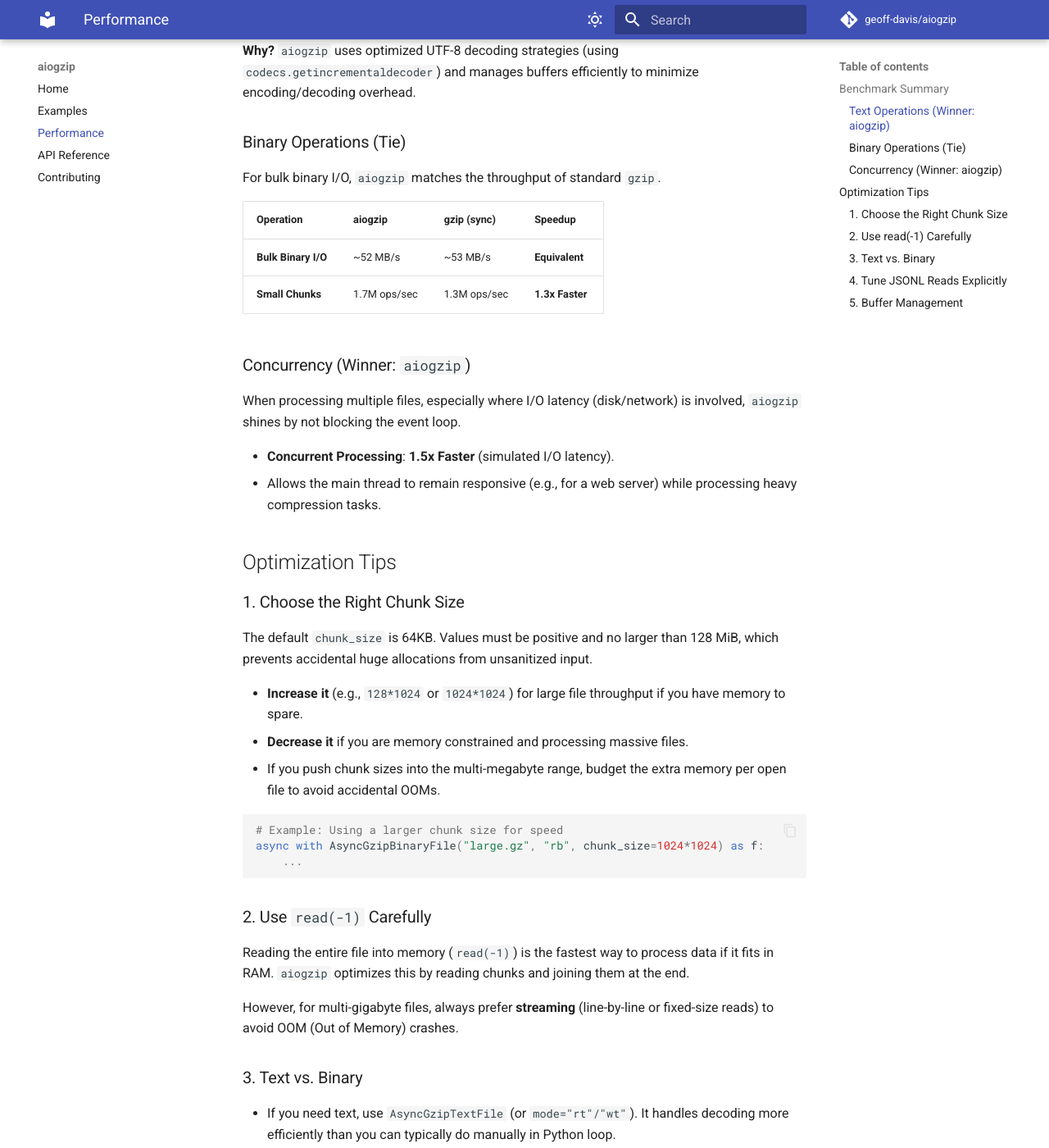
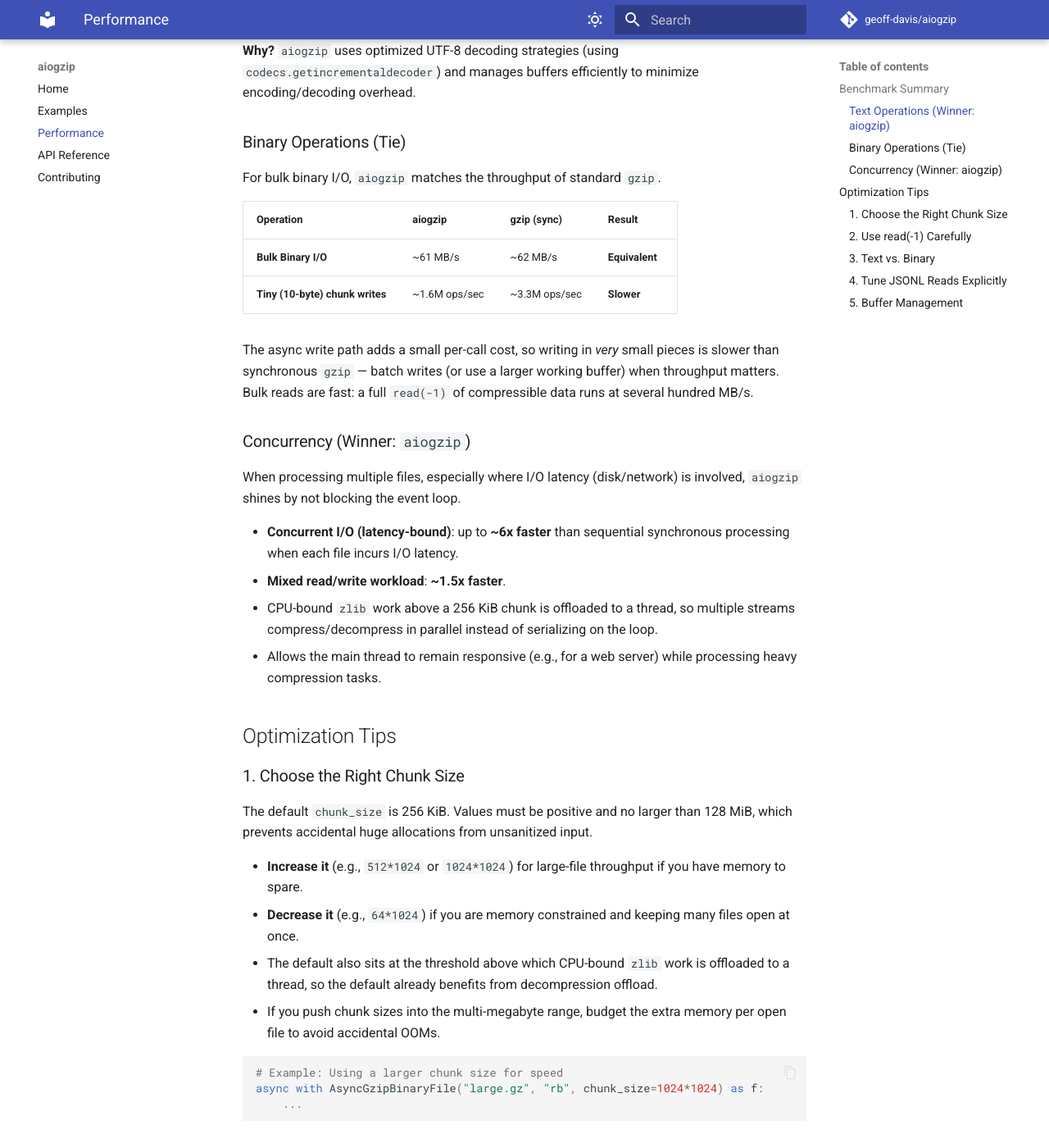
Before and after one commit to geoff-davis/aiogzip, an MkDocs documentation site: the page built from docs/performance.md, in a window 1280 px wide and 1400 px high, scrolled down 658 px. Shown: the whole window at 82% size. Built offline with MkDocs 1.6.1 and Material for MkDocs 9.7.7, drawn with Linux system fonts in a browser that asks for light colours; comment, search, counter and statistics services are not loaded; some of the changed text lies outside the part shown.

Commit message:
Refresh docs for the 256 KiB default and current performance numbers
- docs/performance.md: the default chunk_size is now 256 KiB (was 64KB); fix the
  chunk-size tip that suggested 128 KiB as an "increase" (now below the default);
  refresh the benchmark tables from a current run (text ~2.9x, binary bulk
  equivalent, JSONL ~1.8x, line iteration ~1.35M/s, concurrency up to ~6x when
  latency-bound) and correct the small-chunk row (aiogzip is slower, not faster,
  for tiny writes).
- README.md: reword the Binary I/O note to reflect fast bulk reads.
- benchmarks/README.md: list the two new bench_io cases (read-all isolated,
  text large reads).

Docs/benchmarks only; no code change.

🤖 Generated with [Claude Code](https://claude.com/claude-code)

Co-Authored-By: Claude Opus 4.8 (1M context) <noreply@anthropic.com>

````diff
--- a/docs/performance.md
+++ b/docs/performance.md
@@ -22,27 +22,32 @@ All benchmarks were conducted on standard hardware using Python 3.12+.
 
 For bulk binary I/O, `aiogzip` matches the throughput of standard `gzip`.
 
-| Operation | aiogzip | gzip (sync) | Speedup |
-|-----------|---------|-------------|---------|
-| **Bulk Binary I/O** | ~52 MB/s | ~53 MB/s | **Equivalent** |
-| **Small Chunks** | 1.7M ops/sec | 1.3M ops/sec | **1.3x Faster** |
+| Operation | aiogzip | gzip (sync) | Result |
+|-----------|---------|-------------|--------|
+| **Bulk Binary I/O** | ~61 MB/s | ~62 MB/s | **Equivalent** |
+| **Tiny (10-byte) chunk writes** | ~1.6M ops/sec | ~3.3M ops/sec | **Slower** |
+
+The async write path adds a small per-call cost, so writing in *very* small pieces is slower than synchronous `gzip` — batch writes (or use a larger working buffer) when throughput matters. Bulk reads are fast: a full `read(-1)` of compressible data runs at several hundred MB/s.
 
 ### Concurrency (Winner: `aiogzip`)
 
 When processing multiple files, especially where I/O latency (disk/network) is involved, `aiogzip` shines by not blocking the event loop.
 
-- **Concurrent Processing**: **1.5x Faster** (simulated I/O latency).
+- **Concurrent I/O (latency-bound)**: up to **~6x faster** than sequential synchronous processing when each file incurs I/O latency.
+- **Mixed read/write workload**: **~1.5x faster**.
+- CPU-bound `zlib` work above a 256 KiB chunk is offloaded to a thread, so multiple streams compress/decompress in parallel instead of serializing on the loop.
 - Allows the main thread to remain responsive (e.g., for a web server) while processing heavy compression tasks.
 
 ## Optimization Tips
 
 ### 1. Choose the Right Chunk Size
 
-The default `chunk_size` is 64KB. Values must be positive and no larger than
+The default `chunk_size` is 256 KiB. Values must be positive and no larger than
 128 MiB, which prevents accidental huge allocations from unsanitized input.
 
-- **Increase it** (e.g., `128*1024` or `1024*1024`) for large file throughput if you have memory to spare.
-- **Decrease it** if you are memory constrained and processing massive files.
+- **Increase it** (e.g., `512*1024` or `1024*1024`) for large-file throughput if you have memory to spare.
+- **Decrease it** (e.g., `64*1024`) if you are memory constrained and keeping many files open at once.
+- The default also sits at the threshold above which CPU-bound `zlib` work is offloaded to a thread, so the default already benefits from decompression offload.
 - If you push chunk sizes into the multi-megabyte range, budget the extra memory per open file to avoid accidental OOMs.
 
 ```python
````
Also changed, not shown: other parts of docs/performance.md (+3 -3 lines), README.md (+1 -1 lines), benchmarks/README.md (+2 -0 lines).
